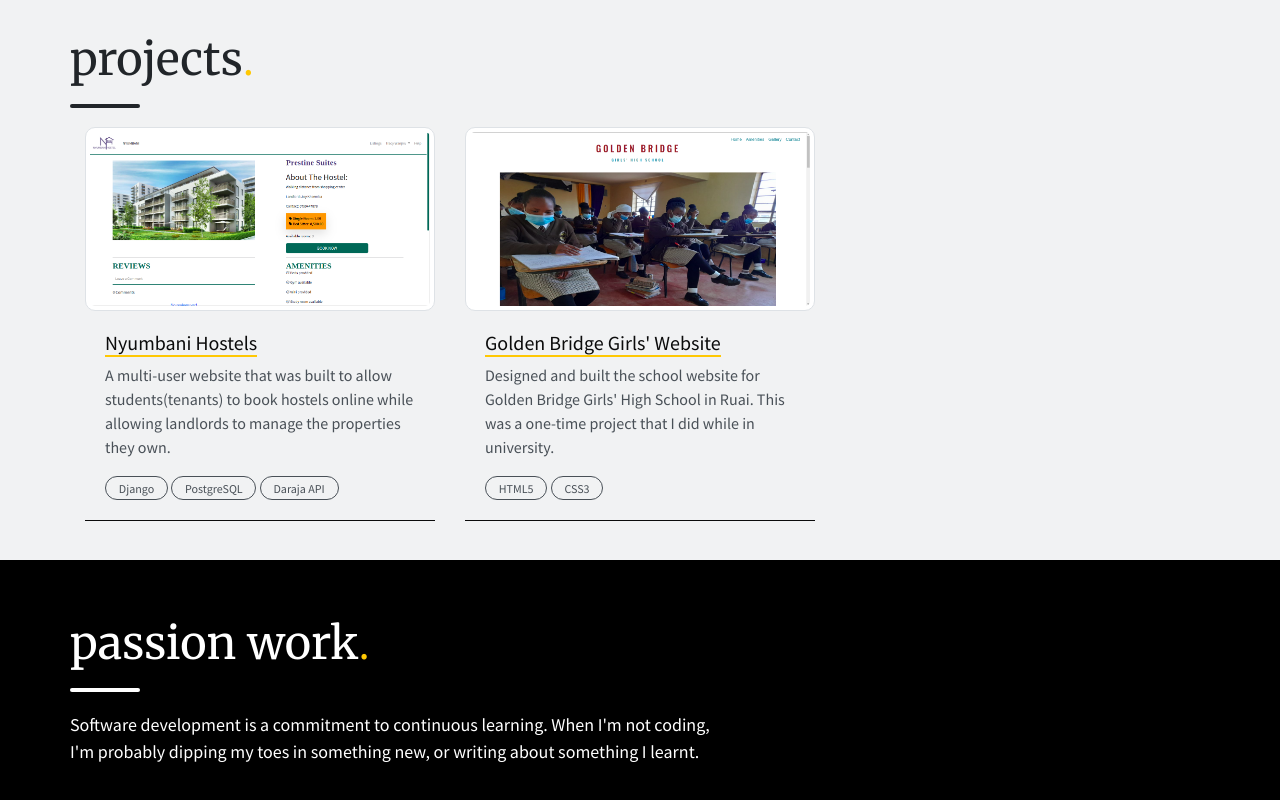
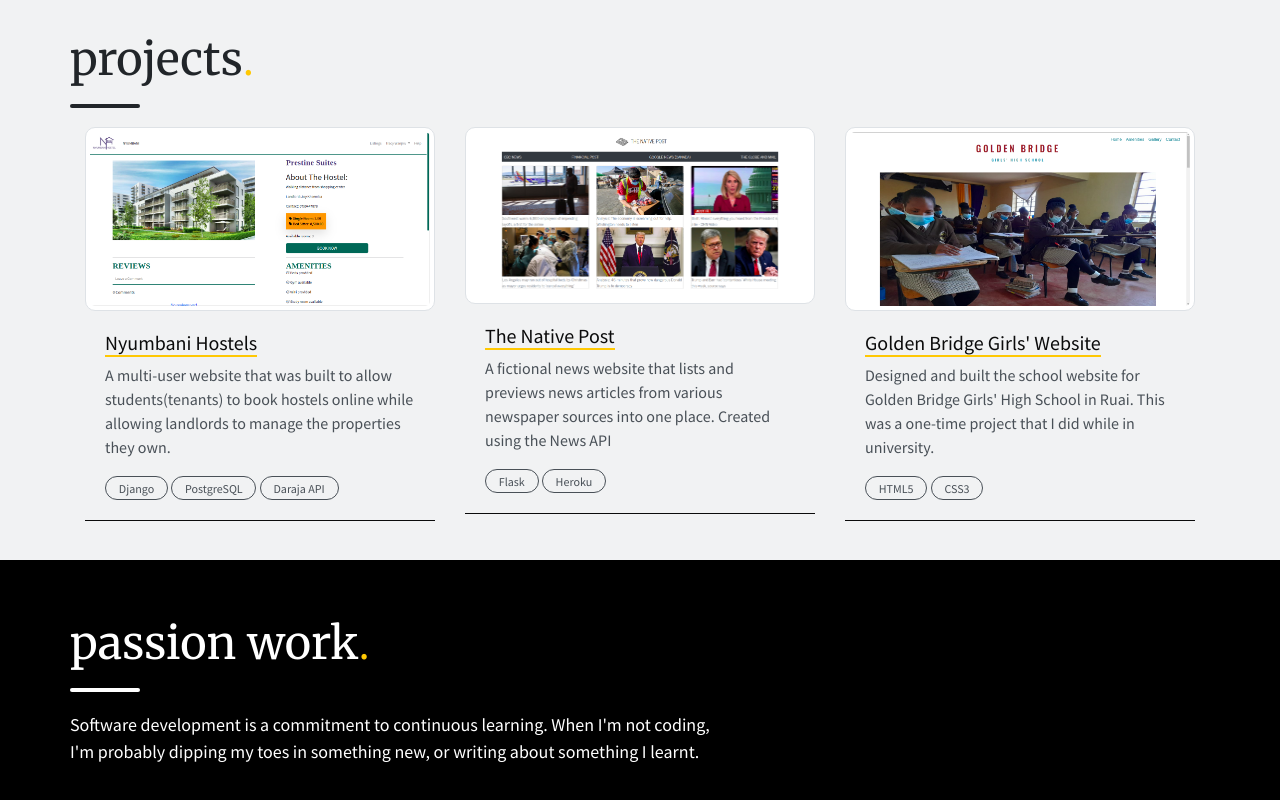
Before and after one commit to KarenNgala/portfolio, a plain HTML site: page index.html in a window 1280 px wide. Shown: the part 1220-2020 px from the top of the page. Drawn offline with nearby package versions, Linux system fonts and the light colour scheme; a web font is replaced by a local one.

Commit message:
Few changes

```diff
--- a/index.html
+++ b/index.html
@@ -4,7 +4,8 @@
 <head>
     <meta charset="UTF-8">
     <meta name="viewport" content="width=device-width, initial-scale=1.0">
-    <title>Portfolio</title>
+    <title>Karen Ngala</title>
+    <link rel="shortcut icon" href="assets/img/profile.png" type="image/x-icon">
     <!-- fonts -->
     <link rel="preconnect" href="https://fonts.gstatic.com">
     <link href="https://fonts.googleapis.com/css2?family=Oswald:wght@500&display=swap" rel="stylesheet">
@@ -108,6 +109,21 @@
                             <span class="tagging">Django</span>
                             <span class="tagging">PostgreSQL</span>
                             <span class="tagging">Daraja API</span>
+                        </div>
+                    </div>
+                </div>
+
+                <div class="col-sm-6 col-lg-4">
+                    <div class="portfolio-box">
+                        <div class="portfolio-image">
+                            <img class="img-thumbnail" src="/assets/img/native.png" alt="">
+                        </div>
+                        <div class="portfolio-info">
+                            <h6><a href="https://native-newsapp.herokuapp.com/" target="_blank">The Native Post</a></h6>
+                            <p>A fictional news website that lists and previews news articles from various newspaper sources into one place.
+                                Created using the News API </p>
+                            <span class="tagging">Flask</span>
+                            <span class="tagging">Heroku</span>
                         </div>
                     </div>
                 </div>
```
Also changed, not shown: assets/img/native.png (added).
